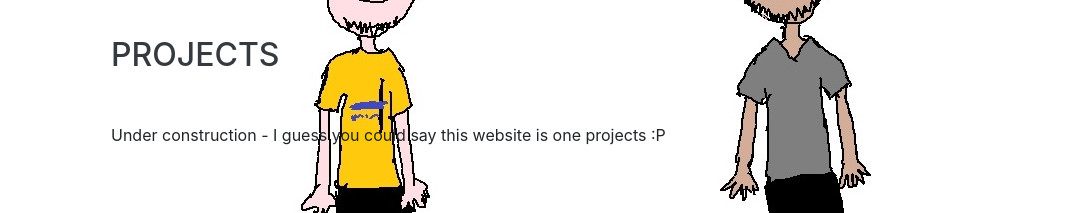
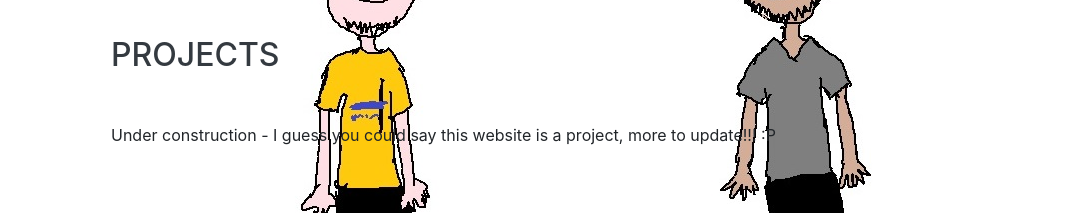
Before and after one commit to ddnguyen89/ddnguyen89_2018, a website with bundled scripts: page index.html in a window 1280 px wide. Shown: the part 3540-3753 px from the top of the page, without its empty margins (209-1280 px from the left). Built offline with nearby package versions, Linux system fonts and the light colour scheme; a web font is replaced by a local one.

Commit message:
Update index.html

```diff
--- a/index.html
+++ b/index.html
@@ -226,7 +226,7 @@
     <section class="resume-section p-3 p-lg-5 d-flex align-items-center" id="projects">
         <div class="mw-100">
             <h2 class="mb-5">Projects</h2>
-            <p>Under construction - I guess you could say this website is one projects :P</p>
+            <p>Under construction - I guess you could say this website is a project, more to update!!! :P</p>
         </div>
     </section>
 
```
